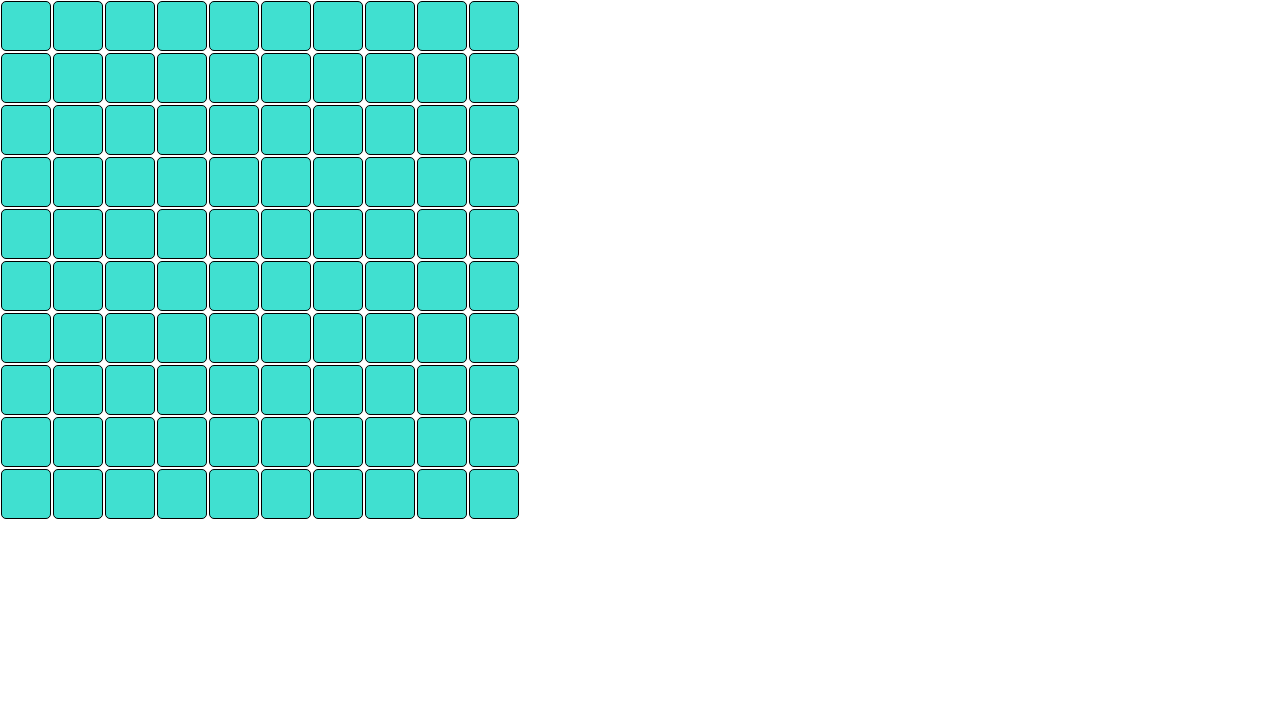
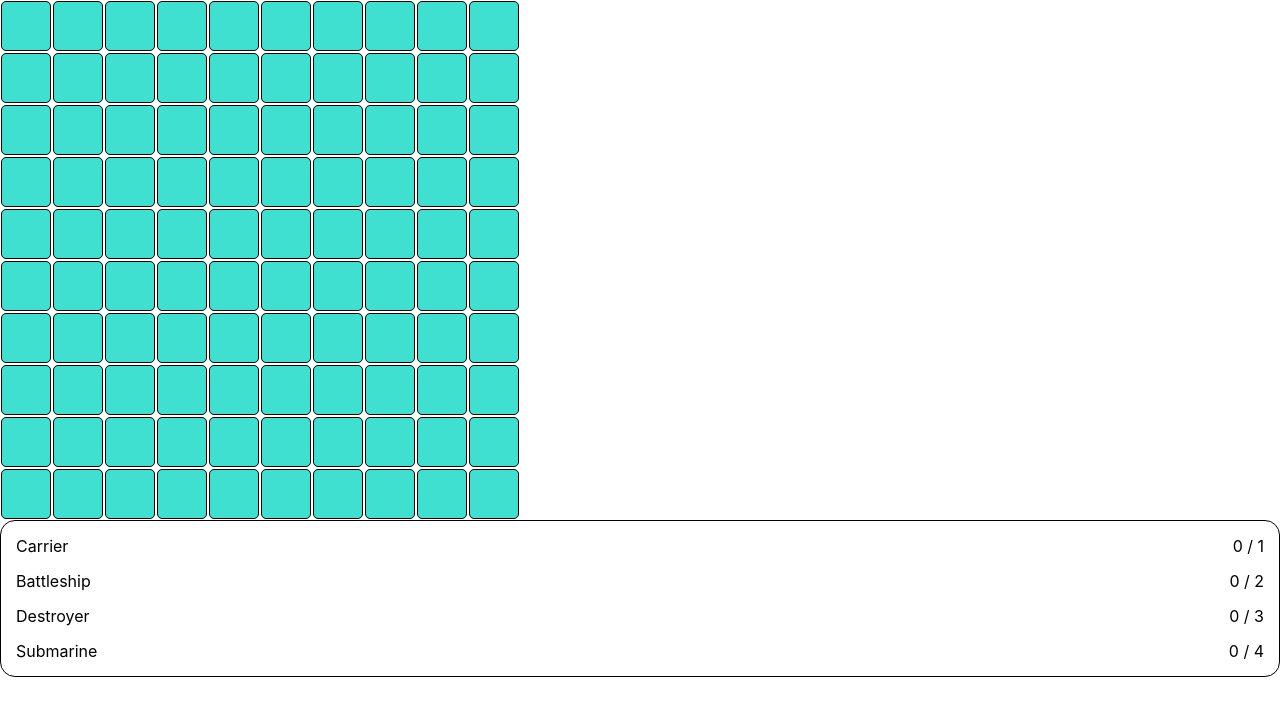
Before and after one commit to khmilos/sea_battle, a React (Create React App) app: page / in a window 1280 px wide. Shown: the top 716 px of the page. Built offline with nearby package versions, Linux system fonts and the light colour scheme.

Commit message:
Ship Panel

```diff
--- a/src/components/App/index.tsx
+++ b/src/components/App/index.tsx
@@ -1,10 +1,12 @@
 import React from 'react';
 import GameGrid from 'components/GameGrid';
+import ShipPanel from 'components/ShipPanel';
 
 function App() {
   return (
     <div>
       <GameGrid gridKey='playerGrid' />
+      <ShipPanel />
     </div>
   );
 }
--- /dev/null
+++ b/src/components/ShipPanel/index.tsx
@@ -0,0 +1,28 @@
+import React, { useContext } from 'react';
+import context from 'context';
+import styles from './styles.module.css';
+
+function ShipPanel() {
+  const { state } = useContext(context);
+  const { shipList } = state.playerGrid;
+  const shipTypeList = Object.values(state.gameSettings.shipTypeList)
+    .map((shipType) => {
+      const current = shipList.reduce((s, x) => {
+        return s + (x.length === shipType.size ? 1 : 0);
+      }, 0);
+      return { ...shipType, current };
+    });
+
+  return (
+    <div className={styles.container}>
+      {shipTypeList.map((shipType, i) => (
+        <div key={i} className={styles.row}>
+          <span>{shipType.name}</span>
+          <span>{shipType.current} / {shipType.quantity}</span>
+        </div>
+      ))}
+    </div>
+  );
+}
+
+export default ShipPanel;
--- /dev/null
+++ b/src/components/ShipPanel/styles.module.css
@@ -0,0 +1,17 @@
+.container {
+  display: flex;
+  flex-direction: column;
+  padding: 15px;
+  border: 1px solid black;
+  border-radius: 15px;
+}
+
+.row {
+  display: flex;
+  justify-content: space-between;
+  margin-bottom: 15px;
+}
+
+.row:last-child {
+  margin-bottom: 0;
+}
```
